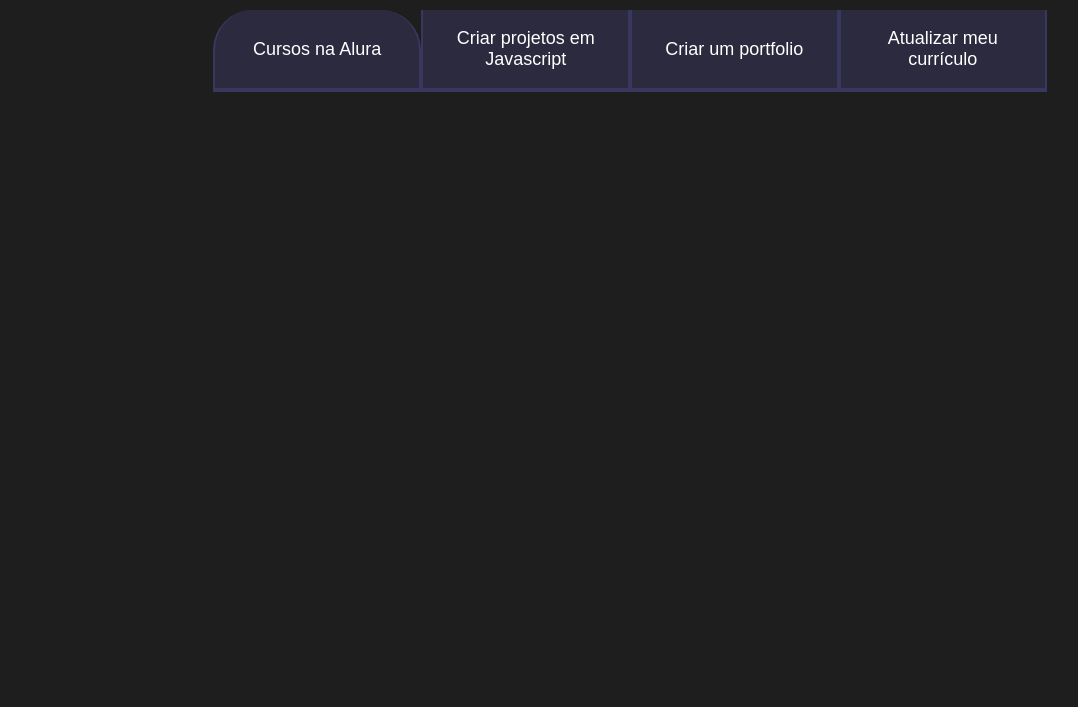
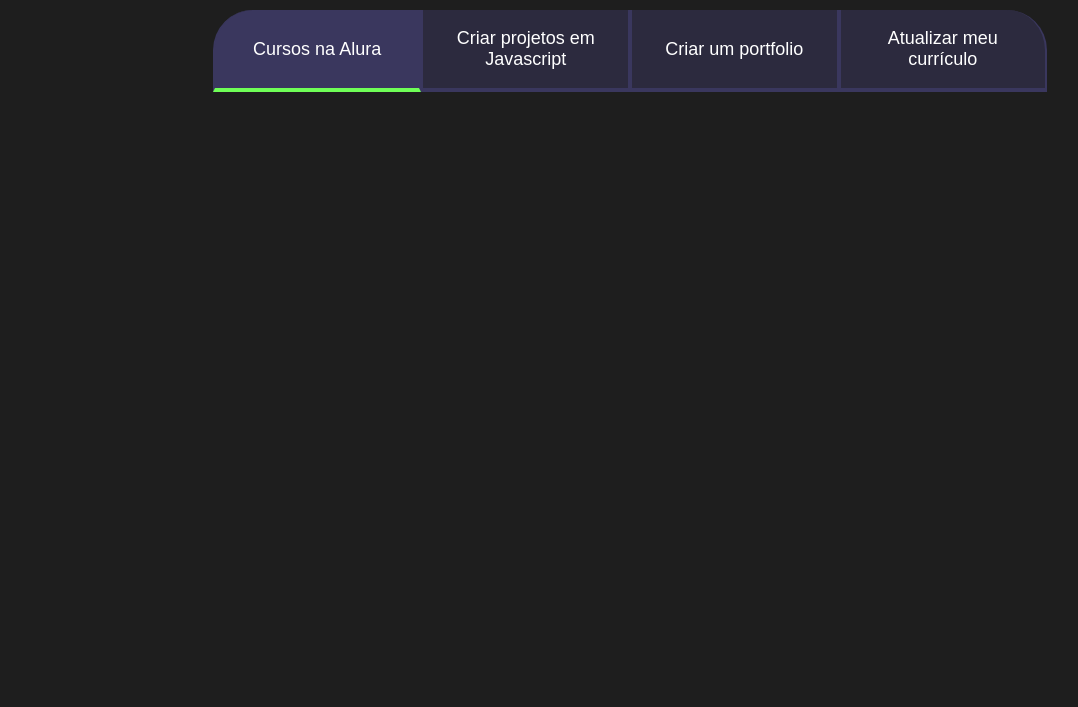
Before and after one commit to Raphinha019/Meu-projeto-de-Vida, a plain HTML site: page index.html in a window 1280 px wide. Shown: the part 93-800 px from the top of the page, without its empty margins (10-1088 px from the left). Drawn offline with Linux system fonts and the light colour scheme.

Commit message:
Ajuste dos botões

```diff
--- a/index.html
+++ b/index.html
@@ -12,7 +12,7 @@
     <section class="conteudo-principal">
         <h2 class="titulo-principal">Meus Objetivos do ano<span>_</span></h2>
         <div class="botoes">
-            <button class="botao">Cursos na Alura</button>
+            <button class="botao ativo">Cursos na Alura</button>
             <button class="botao">Criar projetos em Javascript</button>
             <button class="botao">Criar um portfolio</button>
             <button class="botao">Atualizar meu currículo</button>
--- a/style.css
+++ b/style.css
@@ -60,15 +60,22 @@
     display: block;
 }
 
+.ativo{
+    background-color: var(--botao-ativo);
+    border-bottom: 4px solid var(--verde);
+}
+
+
+
 @media screen and (min-width: 768px){
     .botoes{
        display: flex;
     }
 }
-.botoes:first-child{
+.botao:first-child{
     border-radius: 40px 0 0 0;
 }
-        .botoes:last-child{
+.botao:last-child{
     border-radius: 0 40px 0 0;
         }
 }
```
